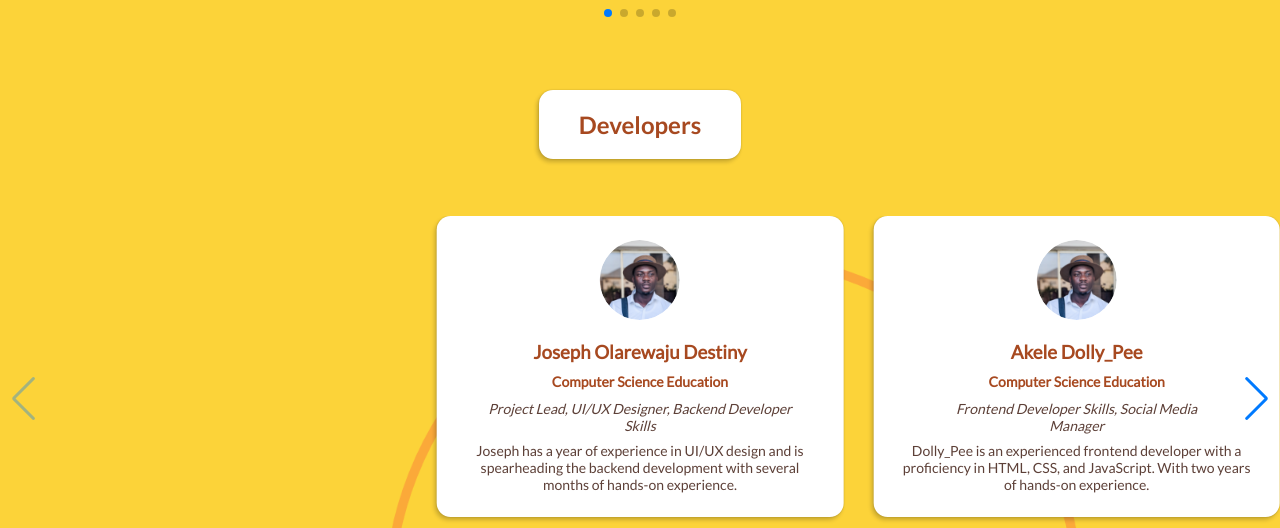
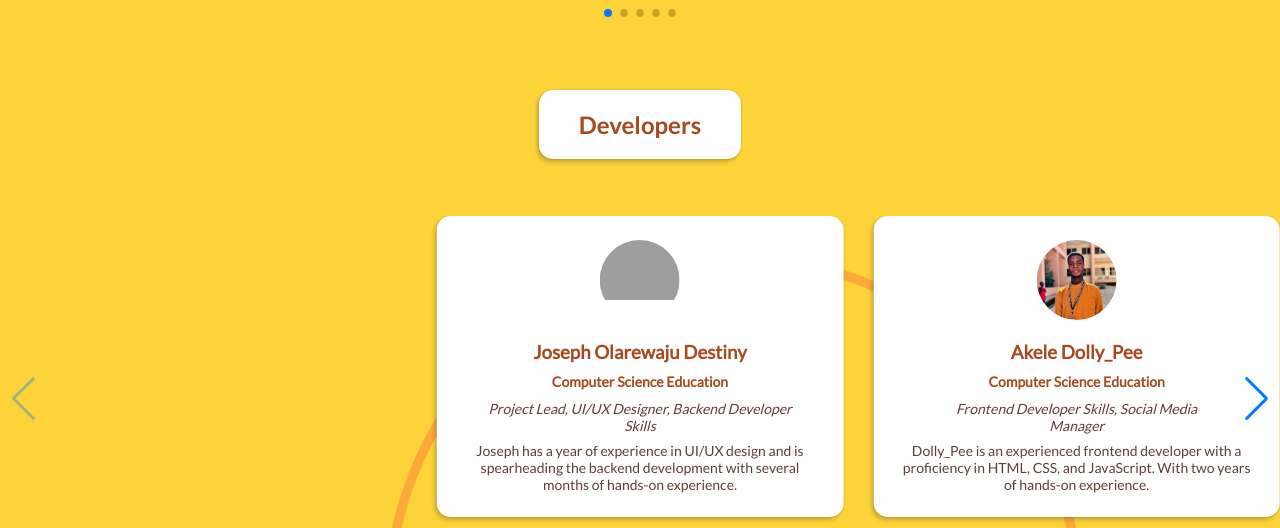
Before and after one commit to Akojiflash/FUL-GST-QUIZ, a PHP site: page /GstQuizSite/home.php in a window 1280 px wide. Shown: the part 1846-2374 px from the top of the page. Run offline with PHP 8.4, Linux system fonts and the light colour scheme; grey boxes are pictures that could not be loaded.

Commit message:
updated the develeopers images

```diff
--- a/home.php
+++ b/home.php
@@ -213,9 +213,10 @@
             <h2>Developers</h2>
             <div class="swiper mySwiper">
                 <div class="Testimonies-article__wrapper swiper-wrapper">
+                    <!-- DESTINY'S CONTAINER FOR DEVELOPERS INFORMATION -->
                     <article class="row swiper-slide">
                         <div class="Students-testimonies__img-container">
-                            <img class="Students-testimonies__img" src="images/Rectangle 12.png" alt="">
+                            <img class="Students-testimonies__img" src="images/Amarecari1.png" alt="">
                         </div>
                         <div class="Testimonies-article_text-container">
                             <h3>Joseph Olarewaju Destiny</h3>
@@ -234,9 +235,10 @@
                             </div>
                         </div>
                     </article>
+                    <!-- DOLLY PEE'S CONTAINER FOR DEVELOPERS INFORMATION -->
                     <article class="row swiper-slide">
                         <div class="Students-testimonies__img-container">
-                            <img class="Students-testimonies__img" src="images/Rectangle 12.png" alt="">
+                            <img class="Students-testimonies__img" src="images/DollyPee.jpeg" alt="">
                         </div>
                         <div class="Testimonies-article_text-container">
                             <h3>Akele Dolly_Pee</h3>
@@ -256,7 +258,7 @@
                     </article>
                     <article class="row swiper-slide">
                         <div class="Students-testimonies__img-container">
-                            <img class="Students-testimonies__img" src="images/Rectangle 12.png" alt="">
+                            <img class="Students-testimonies__img" src="images/Davee.jpeg" alt="">
                         </div>
                         <div class="Testimonies-article_text-container">
                             <h3>Ameh David</h3>
@@ -266,8 +268,8 @@
                                     <p><em>App Developer</em></p>
                                 </div>
                                 <div>
-                                    <p>David is responsible for designing and coding functional software programs and
-                                        the application for androids and IOS with one year <br> experience</p>
+                                    <p>David is responsible for designing and coding functional <br> software programs and
+                                        the application for <br>  androids and IOS with one year <br> experience</p>
                                 </div>
                             </div>
                         </div>
```
Also changed, not shown: images/Davee.jpeg (added), images/DollyPee.jpeg (added), 1 other file.
